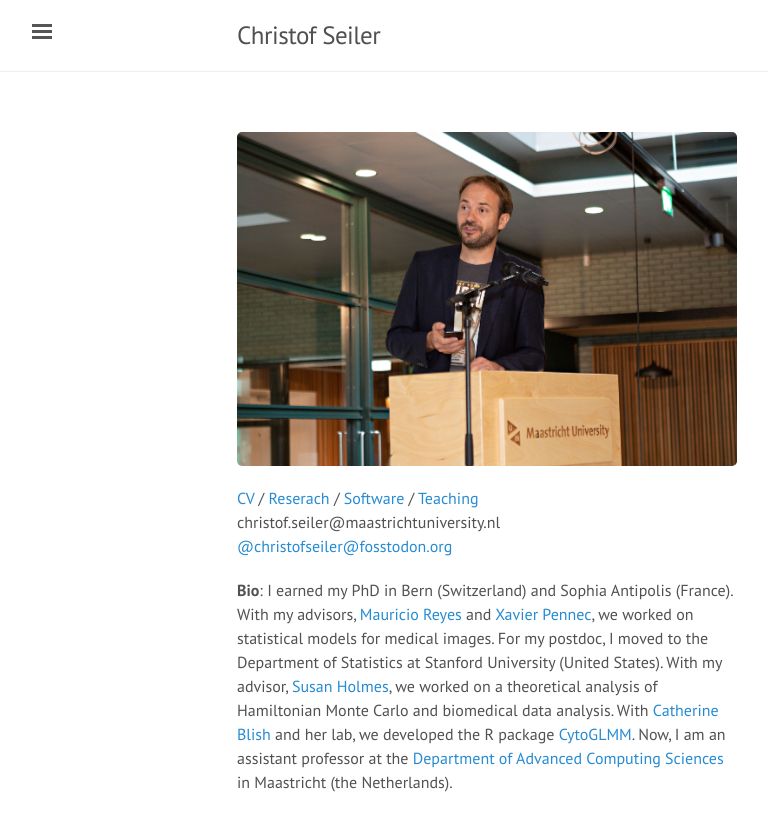
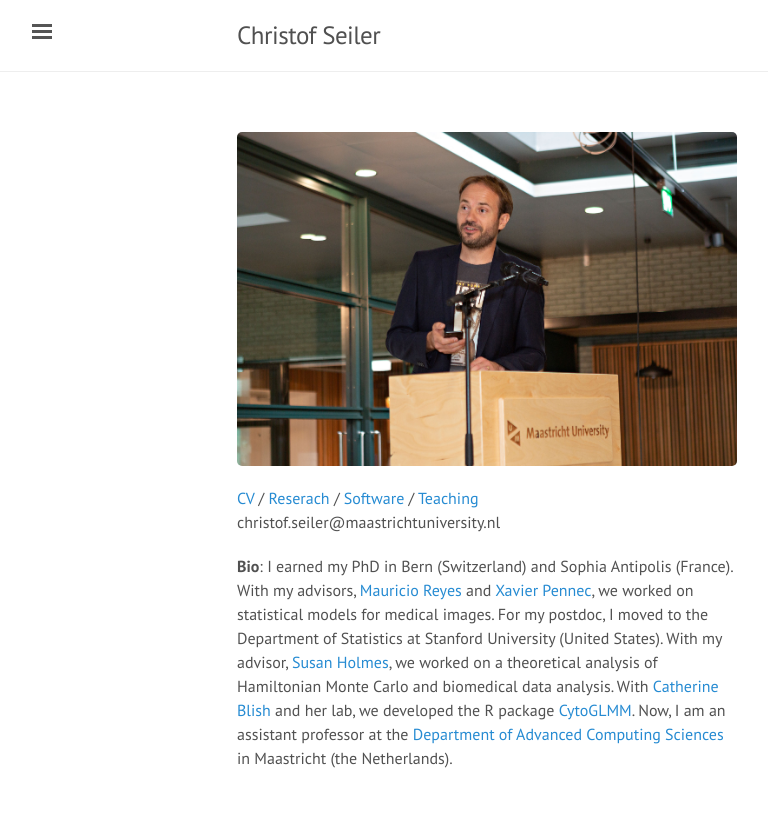
Before and after one commit to ChristofSeiler/ChristofSeiler.github.io, a Jekyll site: the page built from index.html, in a window 1280 px wide. Shown: the top 831 px of the page, without its empty margins (3-771 px from the left). Built offline with Jekyll 4.4.1, drawn with Linux system fonts in a browser that asks for light colours; the list of posts is cut into pages by our own code.

Commit message:
remove mastadon link

```diff
--- a/index.html
+++ b/index.html
@@ -17,7 +17,6 @@ p.narrow {
 <a href="software/">Software</a> /
 <a href="teaching/">Teaching</a> <br>
 christof.seiler@maastrichtuniversity.nl <br>
-<a rel="me" href="https://fosstodon.org/@christofseiler">@christofseiler@fosstodon.org</a>
 </p>
 
 <p class="narrow">
```
